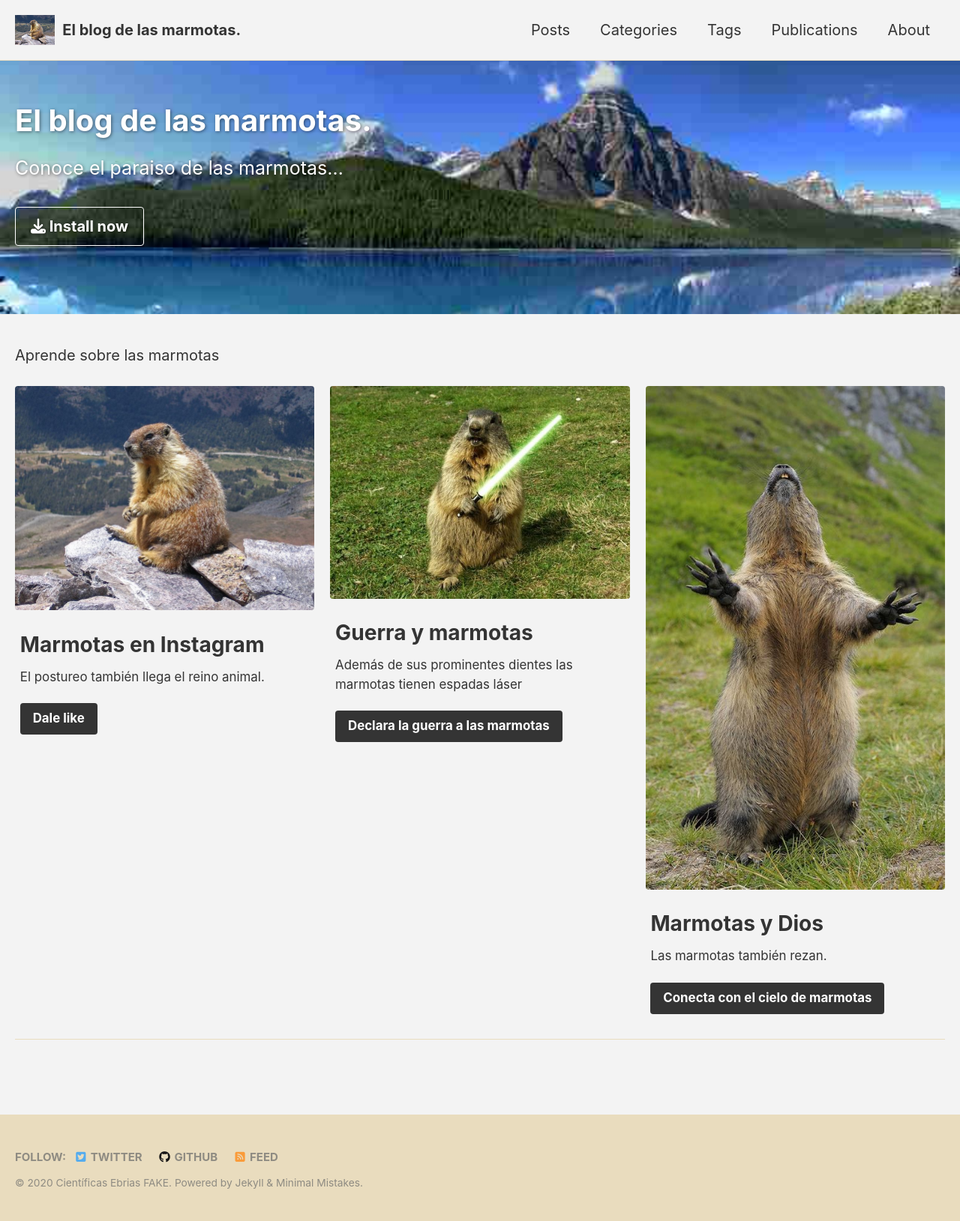
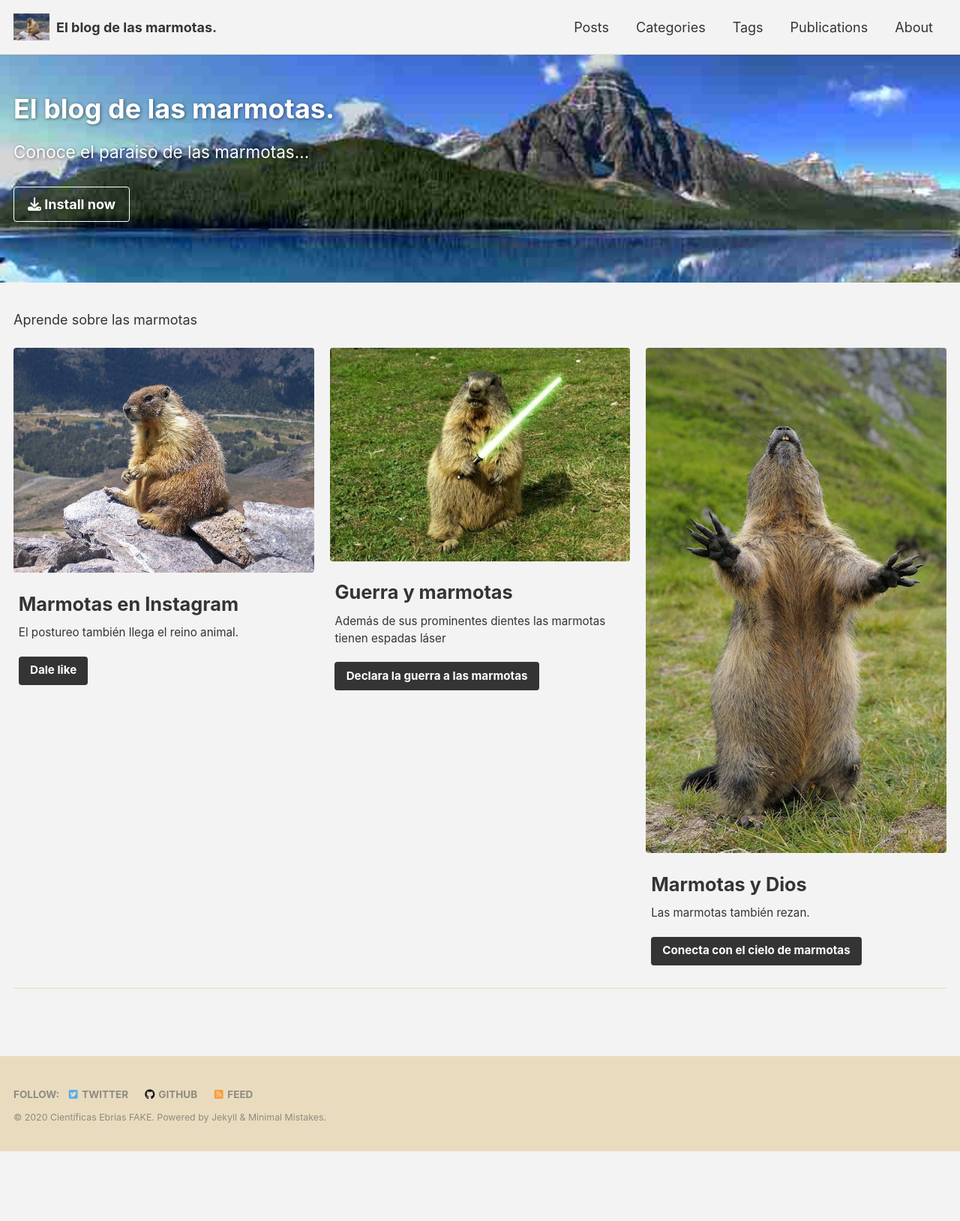
Before and after one commit to JuditSastre/test_blog, a Jekyll site: the page built from _pages/home.md, in a window 1280 px wide. Shown: the whole page at 75% size. Built offline with Jekyll 4.4.1, drawn with Linux system fonts in a browser that asks for light colours; cached includes are drawn as plain includes; nearby versions of some CDN libraries; after the commit the page ends 1536 px from its top, so only the background shows below that.

Commit message:
Update main.scss

```diff
--- a/assets/css/main.scss
+++ b/assets/css/main.scss
@@ -8,10 +8,10 @@
 @import "minimal-mistakes"; // main partials
 
 html {
-  font-size: 13px; // change to whatever
+  font-size: 14px; // change to whatever
 
   @include breakpoint($medium) {
-    font-size: 14px; // change to whatever
+    font-size: 15px; // change to whatever
   }
 
   @include breakpoint($large) {
@@ -19,6 +19,6 @@ html {
   }
 
   @include breakpoint($x-large) {
-    font-size: 20px; // change to whatever
+    font-size: 18px; // change to whatever
   }
 }
```
